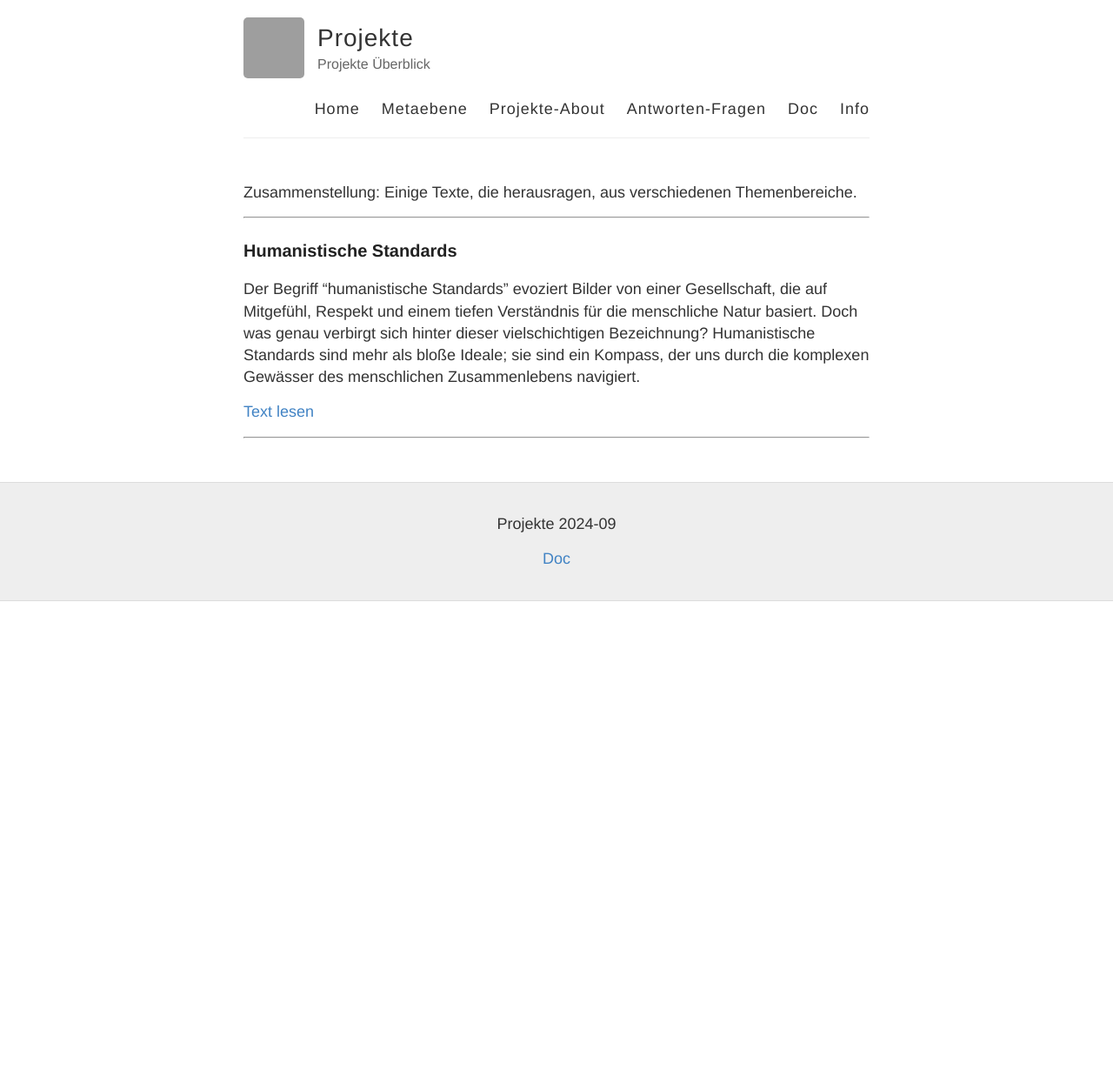
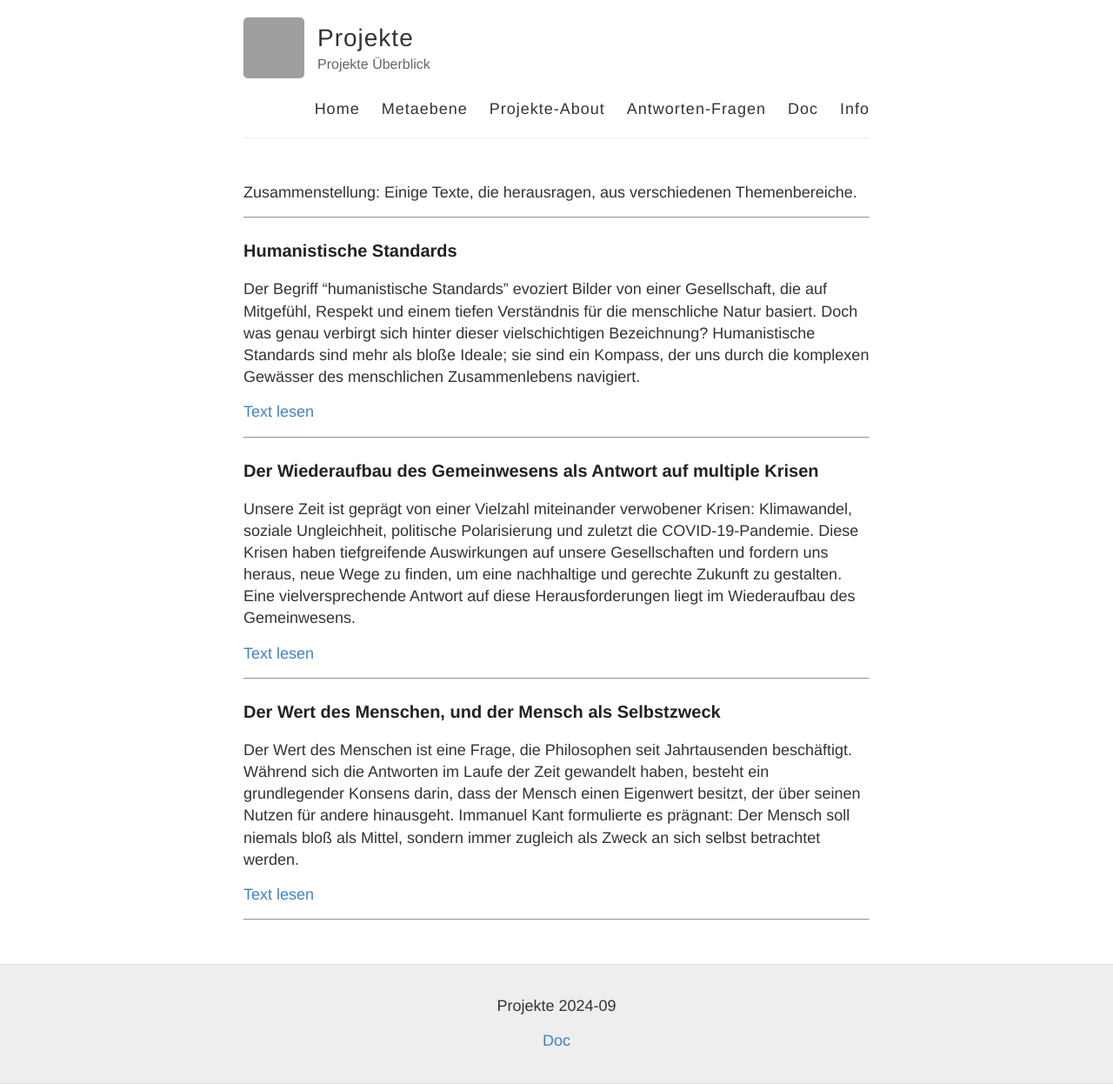
Before and after one commit to S2030c/projekte, a Jekyll site: the page built from _posts/2024-09-26-texte-die-herausragen.md, in a window 1280 px wide. Shown: the whole page at 87% size. Built offline with Jekyll 4.4.1, drawn with Linux system fonts in a browser that asks for light colours; nearby versions of some CDN libraries; our own code applies the rules of GitHub Pages for plain Markdown files; before the commit the page ends 900 px from its top, so only the background shows below that; grey boxes are pictures that could not be loaded.

Commit message:
Update 2024-09-26-texte-die-herausragen.md

```diff
--- a/_posts/2024-09-26-texte-die-herausragen.md
+++ b/_posts/2024-09-26-texte-die-herausragen.md
@@ -12,3 +12,19 @@ Der Begriff “humanistische Standards” evoziert Bilder von einer Gesellschaft
 [Text lesen](https://s2030c.github.io/standards/humanistische-standards/)
 
 ----
+
+### Der Wiederaufbau des Gemeinwesens als Antwort auf multiple Krisen
+
+Unsere Zeit ist geprägt von einer Vielzahl miteinander verwobener Krisen: Klimawandel, soziale Ungleichheit, politische Polarisierung und zuletzt die COVID-19-Pandemie. Diese Krisen haben tiefgreifende Auswirkungen auf unsere Gesellschaften und fordern uns heraus, neue Wege zu finden, um eine nachhaltige und gerechte Zukunft zu gestalten. Eine vielversprechende Antwort auf diese Herausforderungen liegt im Wiederaufbau des Gemeinwesens.
+
+[Text lesen](https://s2030c.github.io/gemeinwesen/antwort-auf-krisen-wiederaufbau-des-gemeinwesen/)
+
+----
+
+### Der Wert des Menschen, und der Mensch als Selbstzweck
+
+Der Wert des Menschen ist eine Frage, die Philosophen seit Jahrtausenden beschäftigt. Während sich die Antworten im Laufe der Zeit gewandelt haben, besteht ein grundlegender Konsens darin, dass der Mensch einen Eigenwert besitzt, der über seinen Nutzen für andere hinausgeht. Immanuel Kant formulierte es prägnant: Der Mensch soll niemals bloß als Mittel, sondern immer zugleich als Zweck an sich selbst betrachtet werden.
+
+[Text lesen](https://s2030c.github.io/gesellschaftskritik/doc/der-mensch-als-selbstzweck/)
+
+----
```
